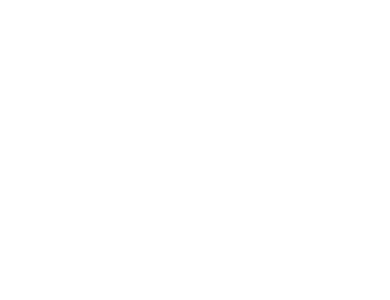
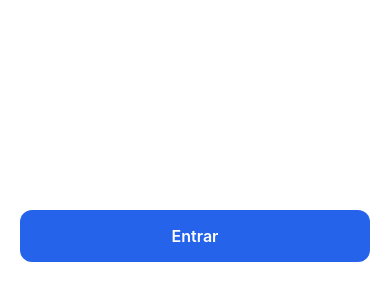
Before and after one commit to Emerdcp/UC16_ProjetoIntegradorMobile, a React Native app in the folder controlproApp/: screen / in a window 390 px wide. Shown: the part 186-486 px from the top of the page. Built offline with nearby package versions, Linux system fonts and the light colour scheme.

Commit message:
criação das theme para padronização do sistema.

```diff
--- a/controlproApp/App.tsx
+++ b/controlproApp/App.tsx
@@ -1,11 +1,22 @@
-import { AuthProvider } from "@/context/AuthContext";
+import { View } from "react-native";
+import Button from "@/components/Button";
 
 export default function App() {
 
   return (
-    <AuthProvider>
-
-
-    </AuthProvider>
+    <View
+      style={{
+        flex:1,
+        justifyContent:"center",
+        padding:20,
+      }}
+    >
+      <Button
+        title="Entrar"
+        onPress={()=>{
+          console.log("Login")
+        }}
+      />
+    </View>
   );
 }
--- a/controlproApp/package.json
+++ b/controlproApp/package.json
@@ -9,9 +9,11 @@
     "web": "expo start --web"
   },
   "dependencies": {
+    "@react-navigation/native": "^7.3.15",
     "@react-navigation/native-stack": "^7.18.6",
     "axios": "^1.19.0",
     "expo": "~54.0.35",
+    "expo-secure-store": "^57.0.1",
     "expo-status-bar": "~3.0.9",
     "react": "19.1.0",
     "react-native": "0.81.5"
--- /dev/null
+++ b/controlproApp/src/components/Button/Button.tsx
@@ -0,0 +1,43 @@
+import React from "react";
+import { TouchableOpacity, Text, ActivityIndicator,} from "react-native";
+import { Colors } from "@/theme";
+import { styles } from "./styles";
+import { ButtonProps } from "./types";
+
+export default function Button({
+  title,
+  onPress,
+  variant = "primary",
+  loading = false,
+  disabled = false,
+}: ButtonProps) {
+  const backgroundColor = {
+    primary: Colors.primary,
+    secondary: Colors.secondary,
+    danger: Colors.error,
+    success: Colors.success,
+  }[variant];
+
+  return (
+    <TouchableOpacity
+      style={[
+        styles.button,
+        {
+          backgroundColor,
+          opacity: disabled ? 0.5 : 1,
+        },
+      ]}
+      disabled={disabled || loading}
+      onPress={onPress}
+    >
+      {
+        loading ?
+          <ActivityIndicator color={Colors.white} />
+          :
+          <Text style={styles.text}>
+            {title}
+          </Text>
+      }
+    </TouchableOpacity>
+  );
+}
--- /dev/null
+++ b/controlproApp/src/components/Button/index.ts
@@ -0,0 +1 @@
+export { default } from "./Button";
--- /dev/null
+++ b/controlproApp/src/components/Button/styles.ts
@@ -0,0 +1,19 @@
+import { StyleSheet } from "react-native";
+
+import { Colors, Radius, Spacing, Typography, } from "@/theme";
+
+export const styles = StyleSheet.create({
+
+    button: {
+        height: 52,
+        borderRadius: Radius.lg,
+        justifyContent: "center",
+        alignItems: "center",
+        paddingHorizontal: Spacing.xl,
+    },
+    text: {
+        color: Colors.white,
+        fontSize: Typography.body,
+        fontWeight: "600",
+    },
+});
--- /dev/null
+++ b/controlproApp/src/components/Button/types.ts
@@ -0,0 +1,15 @@
+import { GestureResponderEvent } from "react-native";
+
+export type ButtonVariant =
+    | "primary"
+    | "secondary"
+    | "danger"
+    | "success";
+
+export interface ButtonProps {
+    title: string;
+    onPress: (event: GestureResponderEvent) => void;
+    variant?: ButtonVariant;
+    loading?: boolean;
+    disabled?: boolean;
+}
```
Also changed, not shown: controlproApp/src/navigation/AppNavigator.tsx (added), controlproApp/src/navigation/AuthNavigator.tsx (added), controlproApp/src/navigation/RootNavigator.tsx (added), 2 other files (tests, documents, lock files or other folders).
